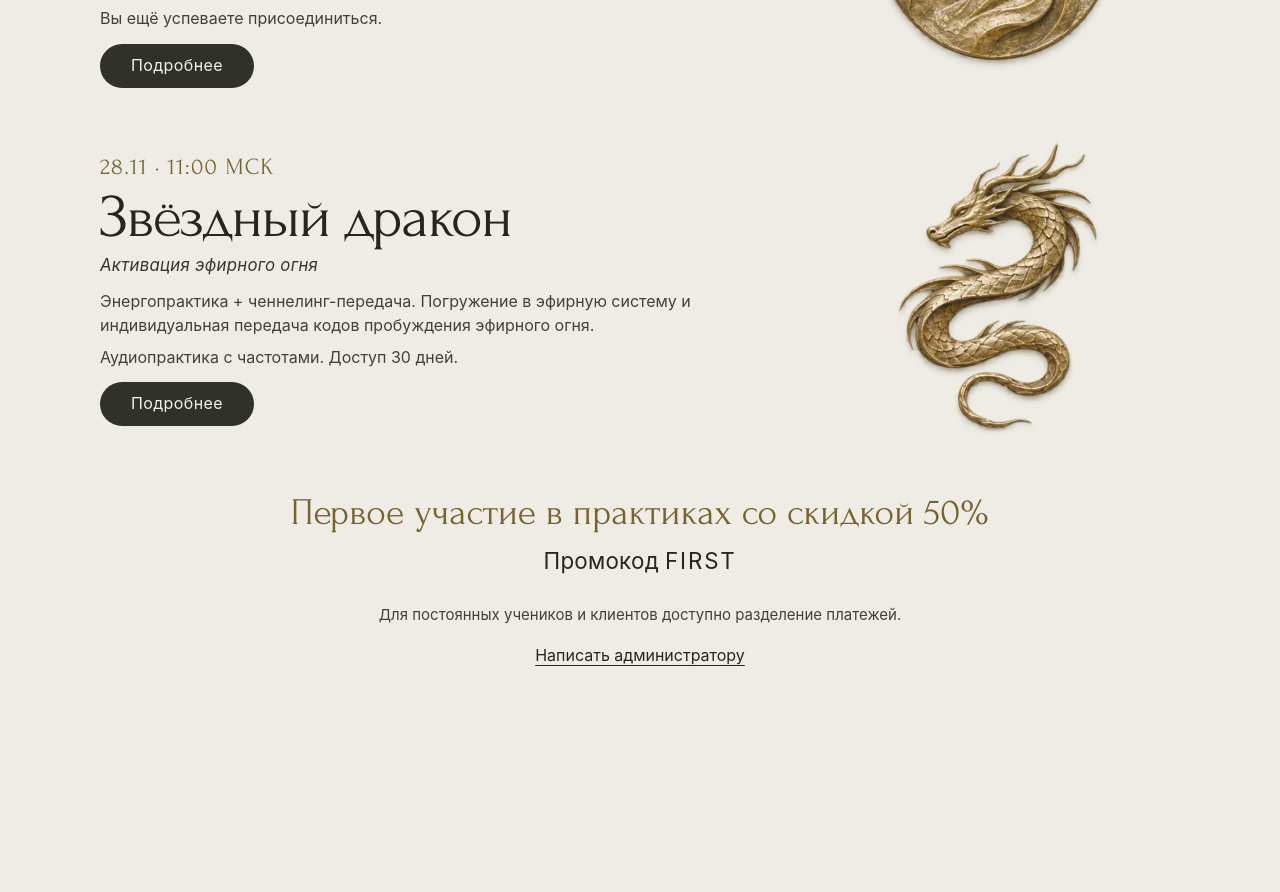
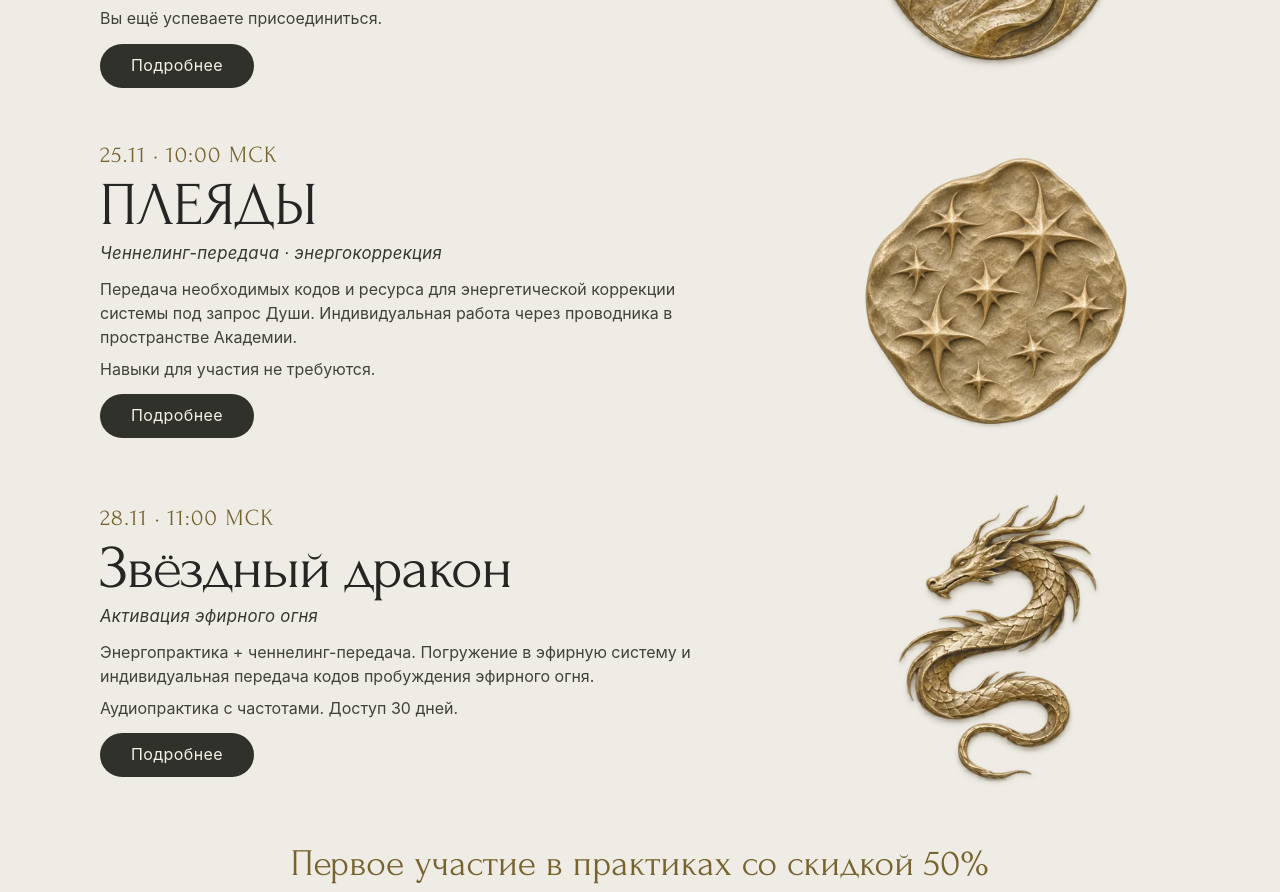
Before and after one commit to sr6c89rhy6-ui/couturiersoul-pages, a plain HTML site: page index.html in a window 1280 px wide. Shown: the part 825-1717 px from the top of the page. Before the commit the page ends 1537 px from the top, so only its background shows below. Drawn offline with Linux system fonts and the light colour scheme.

Commit message:
Add Pleiades practice on November 25 at 10:00 MSK to Academy agenda

```diff
--- a/index.html
+++ b/index.html
@@ -4,7 +4,7 @@
   <meta charset="utf-8">
   <meta name="viewport" content="width=device-width, initial-scale=1">
   <meta name="theme-color" content="#eeece5">
-  <meta name="description" content="Афиша Академии тонкого плана «Кутюрье Души»: Коды китов, курс Сила женщины и практика Звёздный дракон - 28 ноября в 11:00 МСК.">
+  <meta name="description" content="Афиша Академии тонкого плана «Кутюрье Души»: Коды китов, курс Сила женщины, ПЛЕЯДЫ - 25 ноября в 10:00 МСК и Звёздный дракон - 28 ноября в 11:00 МСК.">
   <meta property="og:title" content="Ближайшие события | Кутюрье Души">
   <meta property="og:description" content="Практики, ченнелинг и курсы Академии тонкого плана.">
   <meta property="og:type" content="website">
@@ -44,6 +44,7 @@
     .whale{background-position:0% 50%}
     .woman{background-position:50% 50%}
     .dragon{background-position:100% 50%}
+    .pleyady{background-image:url("pleyady/assets/pleyady-gold.webp");background-size:contain;background-position:center}
     .payment{text-align:center;margin-top:39px}
     .offer{font:400 clamp(1.65rem,3.5vw,2.35rem)/1.18 var(--forum);color:var(--gold);margin:0 auto 8px;text-wrap:balance}
     .promocode{font-size:1.4rem;letter-spacing:.01em;margin:0 0 25px}
@@ -104,6 +105,17 @@
         </div>
         <div class="event-art woman" aria-hidden="true"></div>
       </article>
+      <article class="event" aria-labelledby="pleyady-title">
+        <div class="event-copy">
+          <p class="date"><time datetime="2026-11-25T10:00:00+03:00">25.11 · 10:00 МСК</time></p>
+          <h2 id="pleyady-title">ПЛЕЯДЫ</h2>
+          <p class="event-type">Ченнелинг-передача · энергокоррекция</p>
+          <p class="description">Передача необходимых кодов и ресурса для энергетической коррекции системы под запрос Души. Индивидуальная работа через проводника в пространстве Академии.</p>
+          <p class="note">Навыки для участия не требуются.</p>
+          <a class="details" href="pleyady/" aria-label="Подробнее о практике ПЛЕЯДЫ">Подробнее</a>
+        </div>
+        <div class="event-art pleyady" aria-hidden="true"></div>
+      </article>
       <article class="event" aria-labelledby="dragon-title">
         <div class="event-copy">
           <p class="date"><time datetime="2026-11-28T11:00:00+03:00">28.11 · 11:00 МСК</time></p>
```
